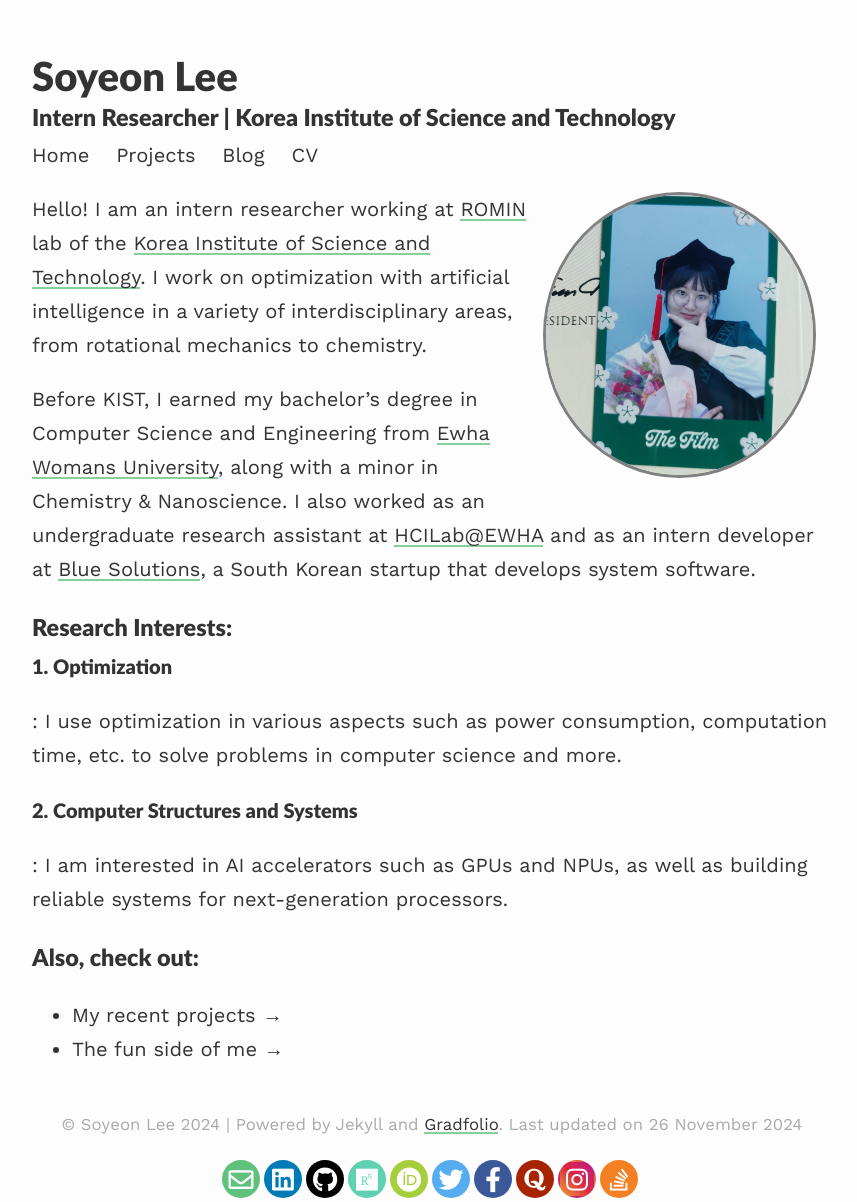
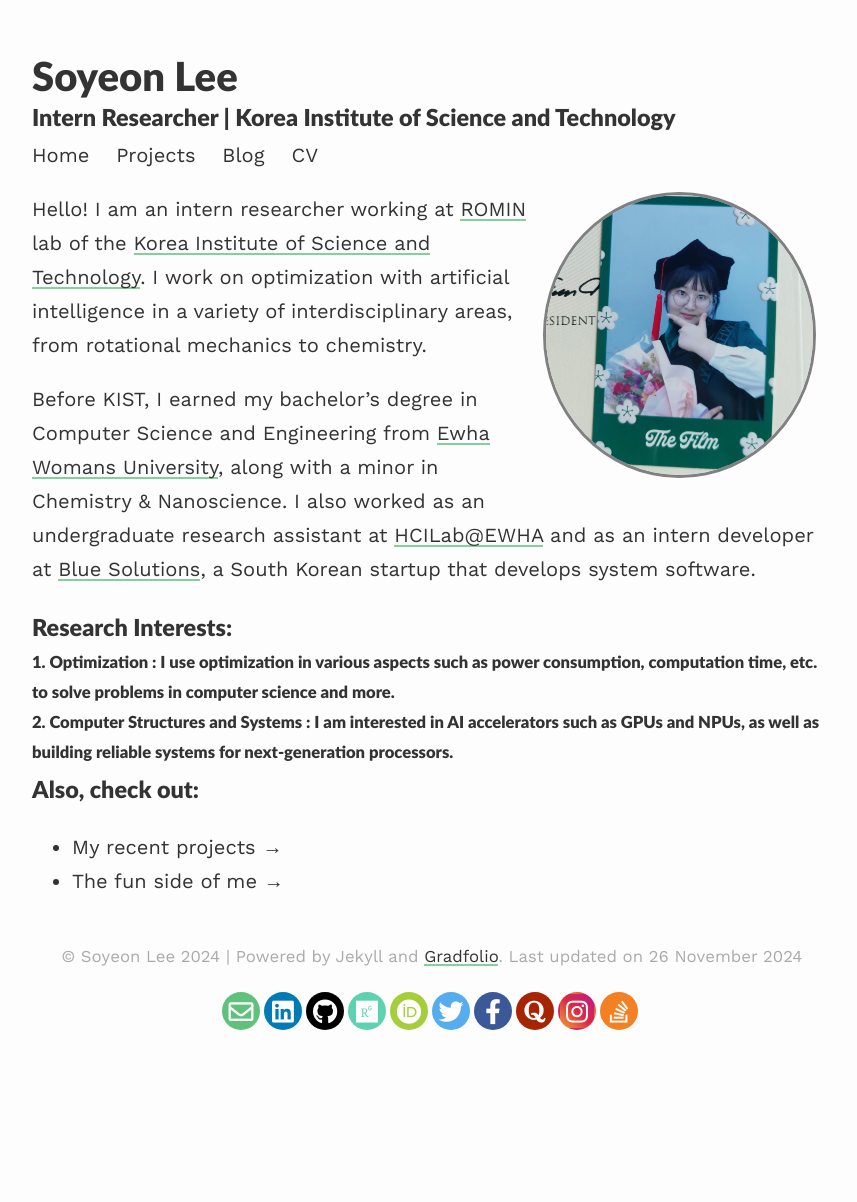
Before and after one commit to soysilver/soysilvery, a Jekyll site: the page built from index.md, in a window 1280 px wide. Shown: the whole page, without its empty margins (208-1065 px from the left). Built offline with Jekyll 4.4.1, drawn with Linux system fonts in a browser that asks for light colours; nearby versions of some CDN libraries; after the commit the page ends 1034 px from its top, so only the background shows below that.

```diff
--- a/index.md
+++ b/index.md
@@ -12,11 +12,9 @@ Hello! I am an intern researcher working at [ROMIN](https://romin.re.kr/){:targe
 Before KIST, I earned my bachelor's degree in Computer Science and Engineering from [Ewha Womans University](https://www.ewha.ac.kr/ewhaen/index.do){:target="_blank"}, along with a minor in Chemistry & Nanoscience. I also worked as an undergraduate research assistant at [HCILab@EWHA](https://hcil-ewha.github.io/homepage/){:target="_blank"} and as an intern developer at [Blue Solutions](http://www.bluechain.kr/main#){:target="_blank"}, a South Korean startup that develops system software.
 
 ### Research Interests:
-#### 1. Optimization
-   : I use optimization in various aspects such as power consumption, computation time, etc. to solve problems in computer science and more.
+##### 1. Optimization : I use optimization in various aspects such as power consumption, computation time, etc. to solve problems in computer science and more.
 
-#### 2. Computer Structures and Systems
-   : I am interested in AI accelerators such as GPUs and NPUs, as well as building reliable systems for next-generation processors.
+##### 2. Computer Structures and Systems : I am interested in AI accelerators such as GPUs and NPUs, as well as building reliable systems for next-generation processors.
 
 
 
```
Also changed, not shown: archive.html (renamed from exarchive.html).
